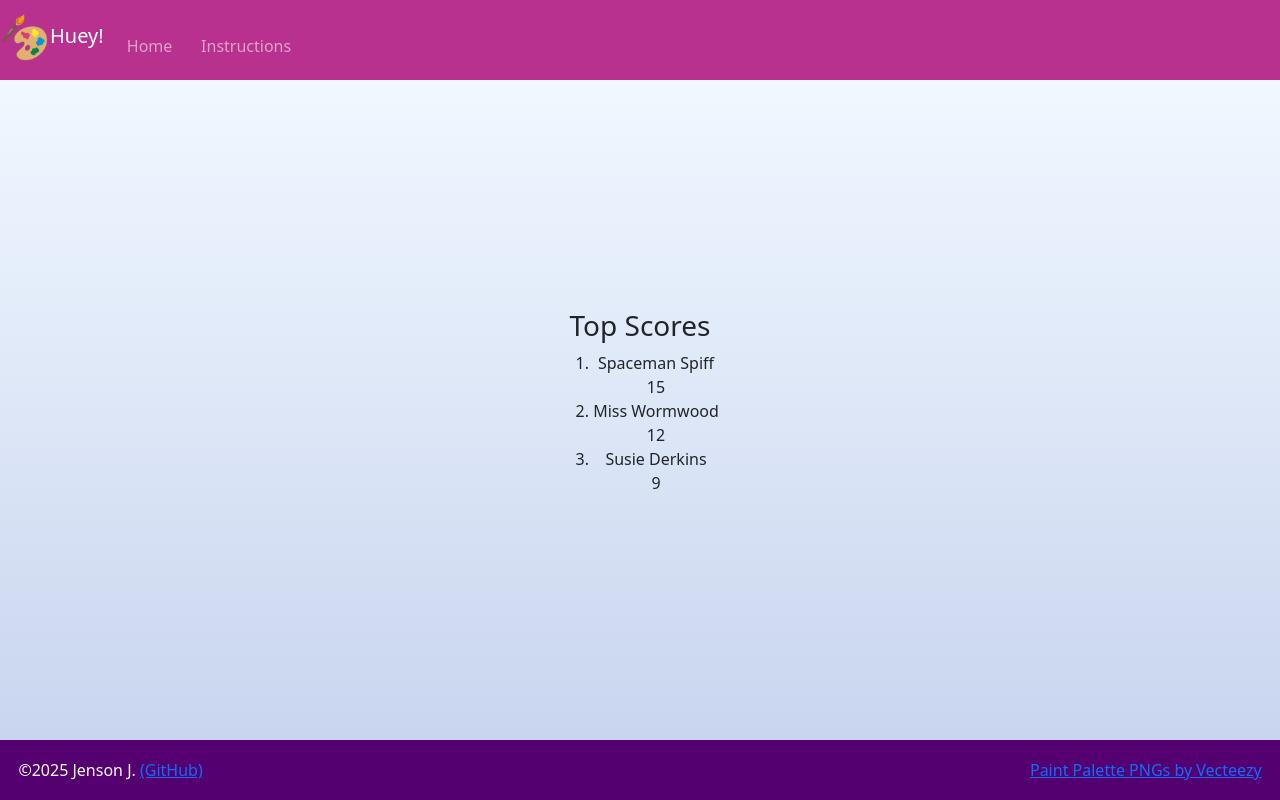
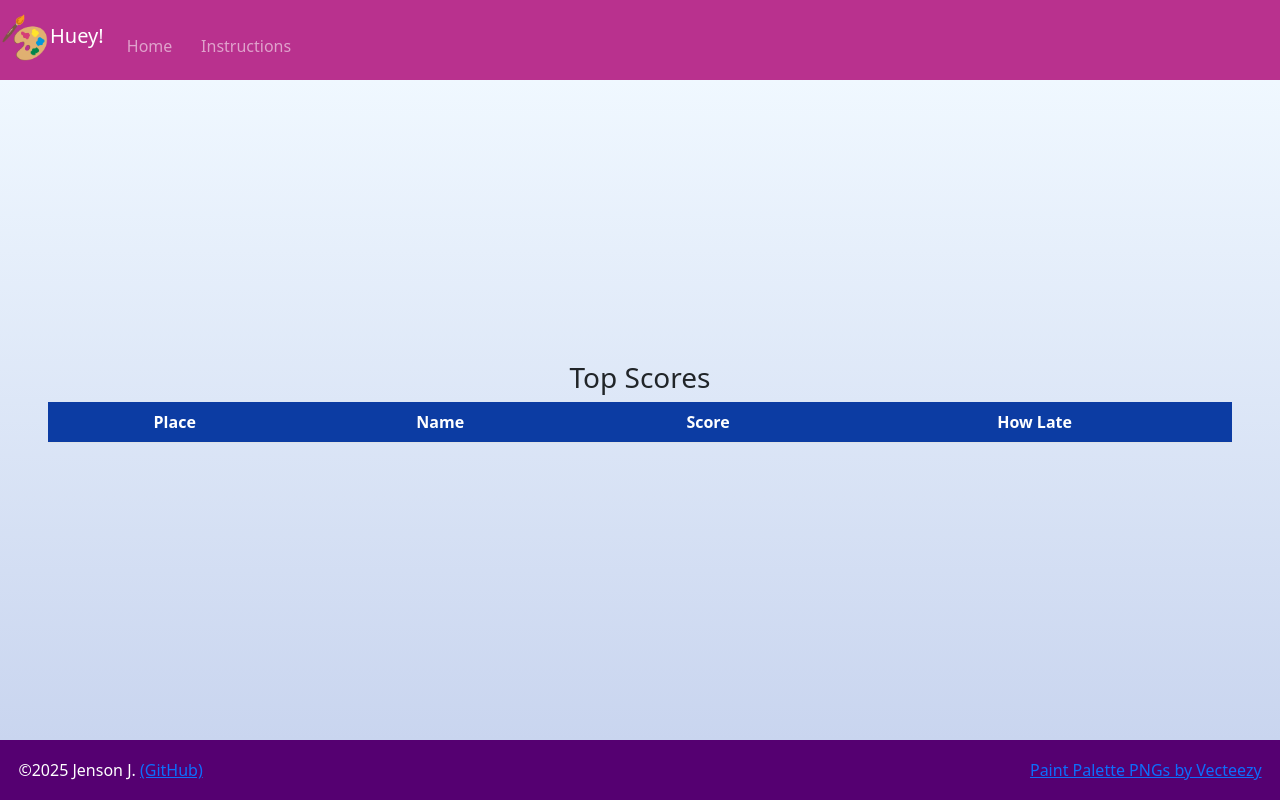
Before and after one commit to fire8811/startup, a React (Vite) app: page /leaderboard in a window 1280 px wide. Built offline with nearby package versions, Linux system fonts and the light colour scheme.

Commit message:
add leaderboard table

```diff
--- a/src/leaderboard/leaderboard.css
+++ b/src/leaderboard/leaderboard.css
@@ -9,66 +9,18 @@ body {
     flex-direction: column;
 }
 
-menu {
-    flex: 1;
-    display: flex;
-    flex-direction: row !important;
-    align-items: center;
-    padding-left: 15px;
+.table table {
+    margin: 50px;
 }
 
-
-menu .nav-item {
-    padding: 0 0.45em;
-    align-items: center;
+.table thead th {
+    background-color: #0c3ca3 !important;
+    color: white;
 }
 
-header {
-    background-color: rgb(185, 49, 142);
-    flex: 0 80px;
+td {
+    max-width: 50px;
+    overflow: hidden;
+    white-space: nowrap;
+    text-overflow: ellipsis;
 }
-
-main {
-    flex: 1;
-    display: flex;
-    flex-direction: column;
-    align-items: center;
-    justify-content: space-around;
-    background: linear-gradient(to bottom, aliceblue, #c9d5ef);
-  }
-
-thead {
-    background-color: #0c3ca3;
-}
-
-footer {
-    flex: 0 60px;
-    display: flex;
-    flex-direction: row;
-    align-items: center;
-    padding-left: .4em;
-    padding-right: .4em;
-    background-color: rgb(85, 0, 113);
-}
-
-
-footer .pallete-credit{
-    float: right;
-    align-items: center;
-}
-
-
-@media(max-height: 600px){
-    footer{
-        display: none;
-    }
-}
-
-@media(max-height: 500px){
-    header.container-fluid{
-        display: none;
-    }
-    nav.navbar.fixed-top{
-        display: none;
-    }
-}
--- a/src/leaderboard/leaderboard.jsx
+++ b/src/leaderboard/leaderboard.jsx
@@ -1,26 +1,48 @@
 import React from 'react';
-import './leaderboard.css'
+import './leaderboard.css';
 
 export function Leaderboard(){
+  const [scores, setScores] = React.useState([]);
+
+  React.useEffect(()=>{
+    const scoresObj = localStorage.getItem('scores');
+    if (scoresObj){
+      setScores(JSON.parse(scoresObj));
+    }
+  }, []);
+
+  const rows = [];
+  if (scores.length){
+    for(const [i, score] of scores.entries()) {
+      rows.push(
+        <tr key={i}>
+          <td>{i+1}</td>
+          <td>{score.name}</td>
+          <td>{score.score}</td>
+          <td>{score.time}</td>
+        </tr>
+      );
+    }
+  } else {
+    <tr key='1'>
+      <td colSpan='4'>Get First Place For Free</td>
+    </tr>
+  }
+
     return (
-        <main className="container-fluid bg-secondary text-center">
-            <div>
-        <h3> Top Scores </h3>
-        <ol>
-          <li>
-            <div class="score-name">Spaceman Spiff</div>
-            <div class="score">15</div>
-          </li>
-          <li>
-            <div class="score-name">Miss Wormwood</div>
-            <div class="score">12</div>
-          </li>
-          <li>
-            <div class="score-name">Susie Derkins</div>
-            <div class="score">9</div>
-          </li>
-        </ol>
-      </div>
+        <main className="container-fluid bg-secondary text-center p-5">
+          <h3> Top Scores </h3>
+          <table className="table">
+            <thead>
+              <tr>
+                <th>Place</th>
+                <th>Name</th>
+                <th>Score</th>
+                <th>How Late</th>
+              </tr>
+            </thead>
+            <tbody id='scores'>{rows}</tbody>
+          </table>
         </main>
     );
 }
```
